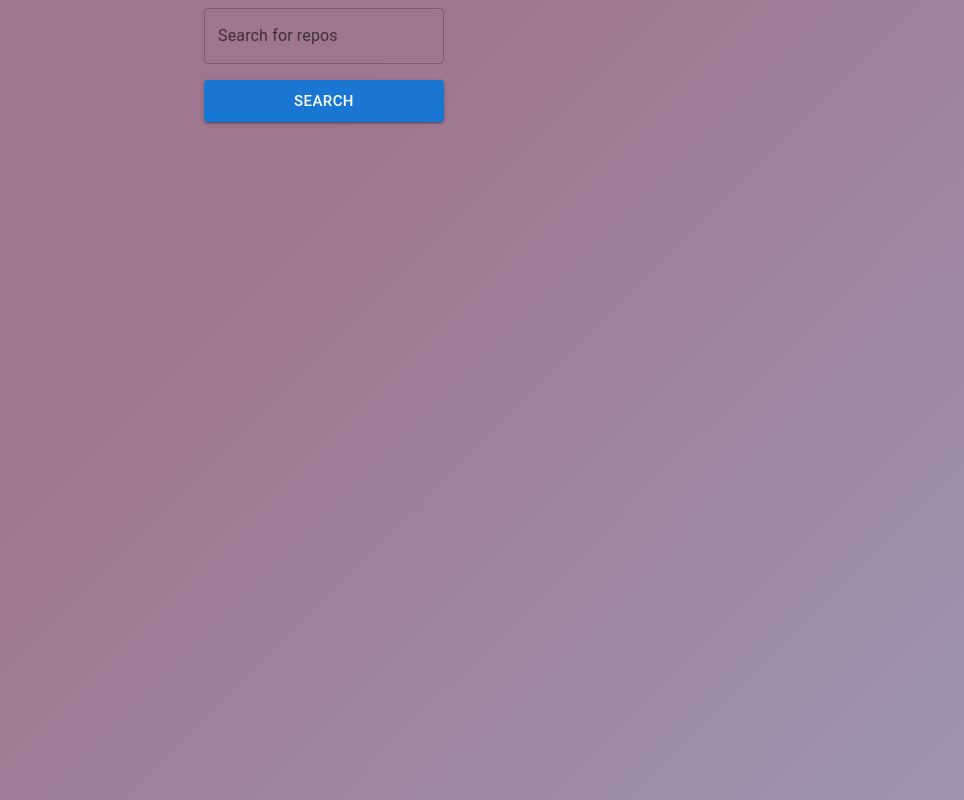
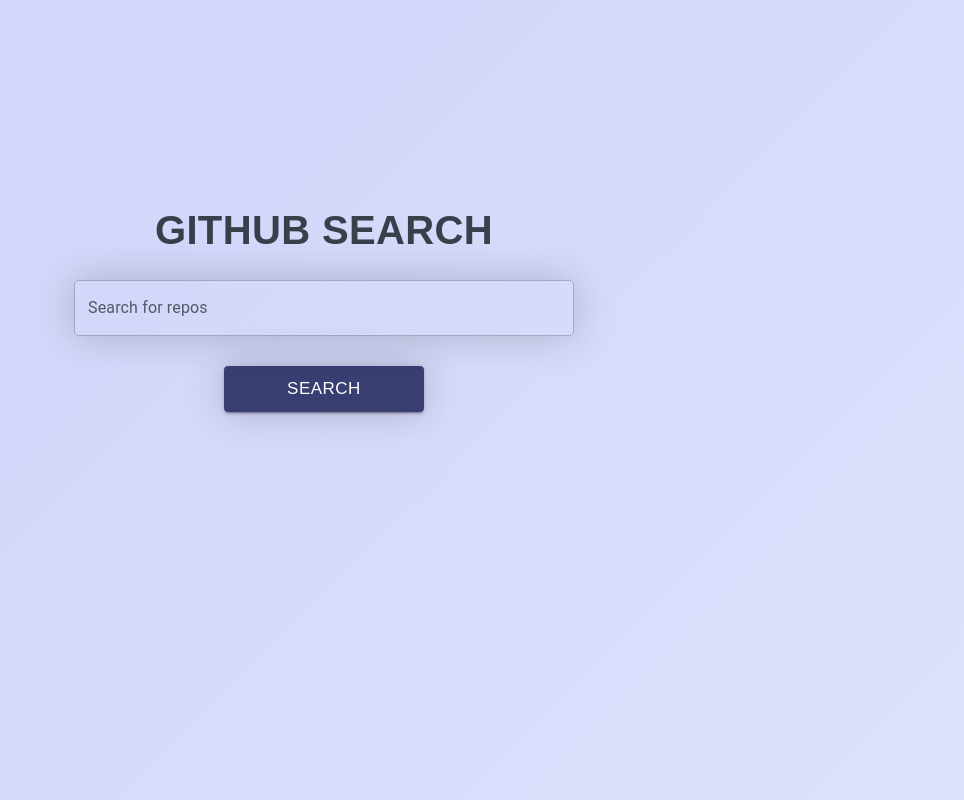
Before and after one commit to beakace/search-github, a React (Create React App) app: page / in a window 1280 px wide. Shown: the top 800 px of the page, without its empty margins (316-1280 px from the left). Built offline with nearby package versions, Linux system fonts and the light colour scheme.

Commit message:
Small update for portfolio

```diff
--- a/src/App.css
+++ /dev/null
@@ -1,15 +0,0 @@
-@import url("https://fonts.googleapis.com/css2?family=Nunito:wght@400;700&display=swap");
-.App {
-  width: 100vw;
-  height: 200vh;
-  display: flex;
-  align-items: center;
-  flex-direction: column;
-  font-family: "Nunito", sans-serif;
-  background-color: #9fa4c4;
-  background-image: linear-gradient(315deg, #9fa4c4 0%, #9e768f 74%);
-}
-body {
-  padding: 0;
-  margin: 0;
-}
--- a/src/App.tsx
+++ b/src/App.tsx
@@ -1,4 +1,4 @@
-import "./App.css"
+import "./styles.css"
 import { Routes, Route } from "react-router-dom"
 import { SearchPage } from "./pages/SearchPage"
 import { RepoPage } from "./pages/RepoPage"
--- a/src/components/BasicList.tsx
+++ b/src/components/BasicList.tsx
@@ -9,7 +9,13 @@ import { useNavigate } from "react-router-dom"
 export function BasicList(props) {
   const navigate = useNavigate()
   return (
-    <Box sx={{ width: "100%", maxWidth: 360, bgcolor: "background.paper" }}>
+    <Box
+      sx={{
+        width: "100%",
+        maxWidth: 360,
+        bgcolor: "background.paper",
+      }}
+    >
       <nav aria-label="secondary mailbox folders">
         <List>
           {props.repoData.map(({ name, id, owner }) => (
--- a/src/components/Results.tsx
+++ b/src/components/Results.tsx
@@ -22,7 +22,9 @@ function Results(props) {
   }
 
   return (
+    <div className="results-page ">
       <List
+        className="results-element"
         sx={{
           width: "100%",
           maxWidth: 500,
@@ -31,30 +33,44 @@ function Results(props) {
         component="nav"
         aria-labelledby="nested-list-subheader"
         subheader={
-        <Typography variant="h3">
-          <strong>Name: </strong>
+          <Typography
+            className="title"
+            variant="h4"
+            style={{ fontFamily: "Lexend, sans-serif" }}
+          >
+            Name:{" "}
             {props.selectedRepo != null
               ? props.selectedRepo["name"]
               : "Choose repository"}
           </Typography>
         }
       >
+        <div className="content">
           <Typography>
             <strong>Description: </strong>
             {props.selectedRepo != null
               ? props.selectedRepo["description"]
               : "description"}
           </Typography>
-      <Typography>
+          <Typography
+            style={{
+              display: "flex",
+              justifyContent: "left",
+              alignItems: "center",
+              /* other styles you might have */
+            }}
+          >
             <strong>Stars count: </strong>
             {props.selectedRepo != null
               ? props.selectedRepo["stargazers_count"]
-          : "Choose repository"}
+              : "Choose repository"}{" "}
             <StarBorderIcon />
           </Typography>
           <ListItemButton
             href={
-          props.selectedRepo != null ? props.selectedRepo["html_url"] : "url"
+              props.selectedRepo != null
+                ? props.selectedRepo["html_url"]
+                : "url"
             }
             target="_blank"
           >
@@ -88,13 +104,24 @@ function Results(props) {
               ))}
             </List>
           </Collapse>
-
-      <Stack spacing={2} direction="column">
-        <Button href="/" variant="outlined" size="large" color="secondary">
+        </div>
+      </List>
+      <Stack spacing={2} direction="column" className="back-button">
+        <Button
+          href="/"
+          variant="contained"
+          style={{
+            backgroundColor: "rgba(50,50, 255, 0.2)",
+            color: "rgba(40, 46, 55, 0.9)",
+            fontSize: "18px",
+            fontFamily: "Lexend, sans-serif",
+          }}
+          size="large"
+        >
           Search for something else
         </Button>
       </Stack>
-    </List>
+    </div>
   )
 }
 
--- a/src/components/SearchBar.tsx
+++ b/src/components/SearchBar.tsx
@@ -1,8 +1,9 @@
 import TextField from "@mui/material/TextField"
 import { Box } from "@mui/system"
-import { Stack } from "@mui/material"
+import { Stack, Typography } from "@mui/material"
 import Button from "@mui/material/Button"
 import { useCallback, useEffect, useState } from "react"
+import "../styles.css"
 
 function SearchBar(props) {
   const [query, setQuery] = useState("")
@@ -27,32 +28,57 @@ function SearchBar(props) {
   )
 
   return (
+    <div>
       <Box
         component="form"
-      sx={{
-        "& > :not(style)": { m: 1, width: "25ch" },
-      }}
         noValidate
         autoComplete="off"
+        className="search-page"
       >
+        <Typography
+          style={{
+            fontSize: "40px",
+            color: "rgba(40, 46, 55, 0.9)",
+            textTransform: "uppercase",
+            fontFamily: "Lexend, sans-serif",
+            fontWeight: "bold",
+            marginBottom: "20px",
+          }}
+        >
+          Github search
+        </Typography>
+        <div style={{ width: "500px", margin: "auto", paddingBottom: "30px" }}>
           <TextField
+            className="search-input"
             id="outlined-basic"
             label="Search for repos"
             variant="outlined"
             value={query}
             onChange={changeHandler}
+            fullWidth
+            style={{
+              outlineColor: "rgba(40, 46, 100, 0.9)",
+            }}
           />
-      <Stack spacing={2} direction="column">
+        </div>
+        <Stack spacing={2} direction="column" className="search-input">
           <Button
             type="submit"
             onClick={startSearch}
             variant="contained"
             size="large"
+            style={{
+              backgroundColor: "rgba(40, 46, 100, 0.9)",
+              fontSize: "17px",
+              width: "200px",
+              fontFamily: "Lexend, sans-serif",
+            }}
           >
             Search
           </Button>
         </Stack>
       </Box>
+    </div>
   )
 }
 
--- a/src/pages/SearchPage.tsx
+++ b/src/pages/SearchPage.tsx
@@ -27,10 +27,13 @@ export function SearchPage() {
 
   return loading ? (
     <div className="loader-container">
-      <ClipLoader color={"#fff"} size={60} />
+      <div className="spinner">
+        <ClipLoader color={"gray"} size={90} />
+      </div>
     </div>
   ) : (
     <>
+      <div className="search-page">
         <SearchBar
           setRepoData={setRepoData}
           setLoading={setLoading}
@@ -39,6 +42,7 @@ export function SearchPage() {
           setSearchParams={setSearchParams}
         />
         {repoData && <BasicList repoData={repoData} />}
+      </div>
     </>
   )
 }
--- /dev/null
+++ b/src/styles.css
@@ -0,0 +1,82 @@
+@import url("https://fonts.googleapis.com/css2?family=Nunito:wght@400;700&display=swap");
+.App {
+  width: 100vw;
+  height: 200vh;
+  flex-direction: column;
+  font-family: "Lexend", sans-serif;
+  background-color: #9fa4c4;
+  background-image: linear-gradient(315deg, #e3e6fd 0%, #d3d8fa 74%);
+}
+body {
+  padding: 0;
+  margin: 0;
+}
+
+.center-container {
+  display: flex;
+  justify-content: center; /* Horizontally center */
+  align-items: center; /* Vertically center */
+  height: 100vh; /* Adjust to your desired height */
+}
+
+.search-input {
+  box-shadow: 0 0 40px rgba(0, 0, 0, 0.2);
+  font-weight: bold;
+  width: auto;
+}
+.search-page {
+  display: flex;
+  flex-direction: column;
+  justify-content: center;
+  align-items: center;
+  position: relative;
+  padding-top: 100px;
+}
+
+.list-results-page {
+  display: flex;
+  flex-direction: column;
+}
+
+.spinner {
+  display: flex;
+  flex-direction: column;
+  justify-content: center;
+  align-items: center;
+  position: relative;
+  padding-top: 150px;
+}
+
+.results-page {
+  display: flex;
+  flex-direction: column;
+  justify-content: center;
+  align-items: center;
+  position: relative;
+  padding-top: 100px;
+}
+
+.results-element {
+  box-shadow: 0 0 40px rgba(0, 0, 0, 0.2);
+  border-radius: 20px;
+}
+.title {
+  padding-top: 40px;
+  text-align: center;
+  background-color: #ebedfbe3;
+  border-top-left-radius: 20px;
+  border-top-right-radius: 20px;
+}
+
+.content {
+  padding: 20px 40px 40px;
+  background-color: #ebedfbe3;
+  border-bottom-left-radius: 20px;
+  border-bottom-right-radius: 20px;
+}
+.back-button {
+  margin-top: 50px;
+  padding: 20px 40px;
+  border-bottom-left-radius: 20px;
+  border-bottom-right-radius: 20px;
+}
```
Lines whose indentation alone changed are shown as unchanged.
